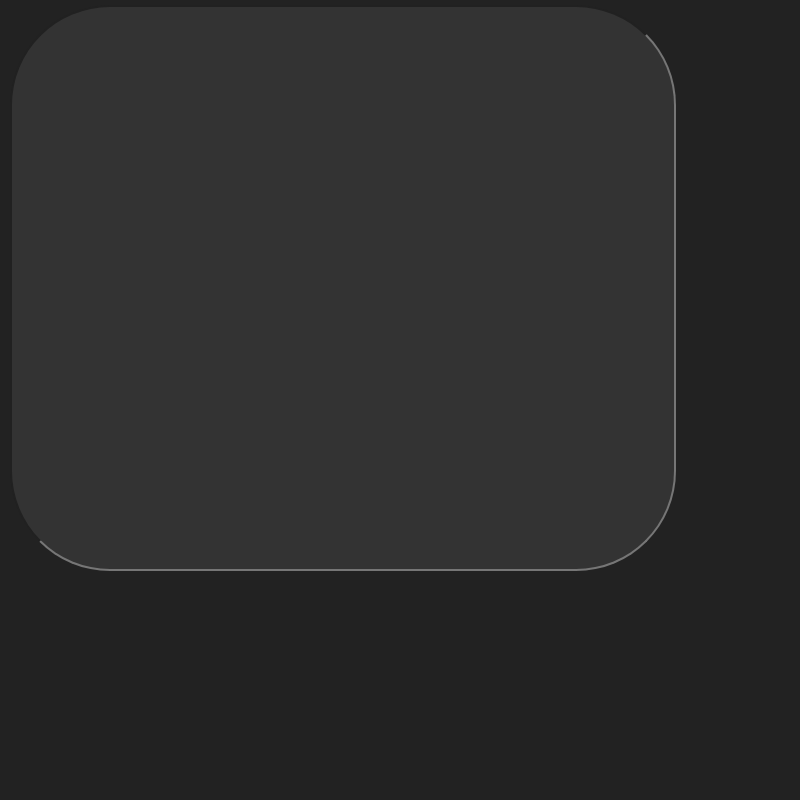
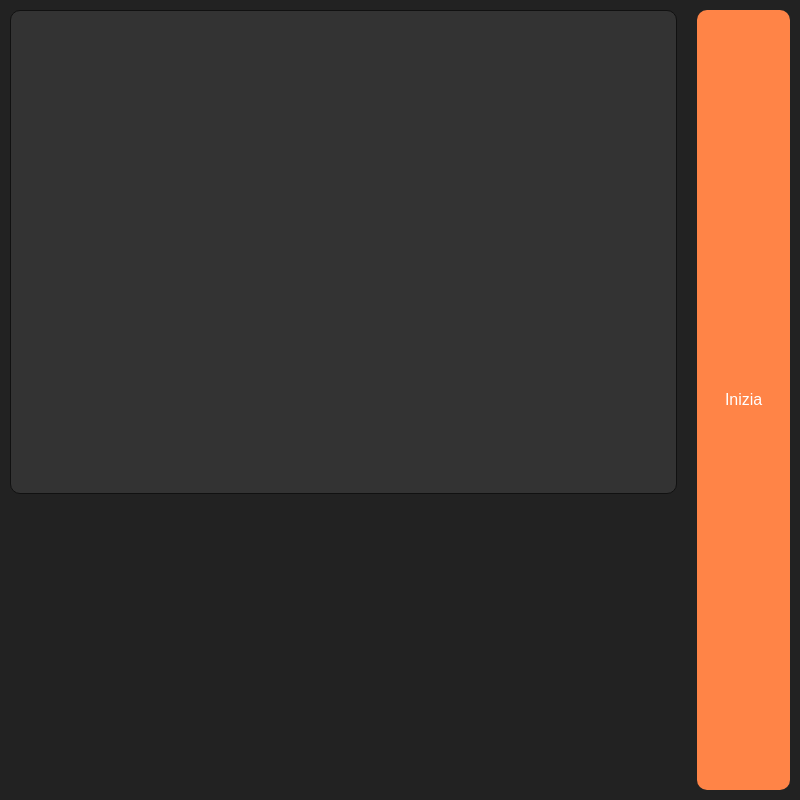
Before and after one commit to MonitoraPA/Minos, an Electron app: page src/gui.html in a window 800 px wide. Drawn offline with Linux system fonts and the light colour scheme.

Commit message:
top bar gui

```diff
--- a/src/gui.html
+++ b/src/gui.html
@@ -17,9 +17,8 @@ conditions of the Hacking License (see licenses/HACK.txt)
 	<body>
 		<div id='bar'>
 			<input type='text' id='url-box'></input>
-			<div id='start-button'></div>
+			<button id='start-button'>Inizia</button>
 		</div>
 	</body>
 
-
 </html>
--- a/src/index.js
+++ b/src/index.js
@@ -41,11 +41,11 @@ const createWindow = () => {
 	mainWindow.webContents.session.setSpellCheckerEnabled(false);
 	const topView = new BrowserView();
 	topView.webContents.loadFile('src/gui.html');
-	topView.setBounds({ x: 0, y: 0, width: 800, height: 60 });
+	topView.setBounds({ x: 0, y: 0, width: 800, height: 50 });
 	topView.setAutoResize({ width: true });
 	const mainView = new BrowserView();
 	mainView.webContents.loadURL('https://electronjs.org');
-	mainView.setBounds({ x: 0, y: 60, width: 800, height: 600 });
+	mainView.setBounds({ x: 0, y: 50, width: 800, height: 600 });
 	mainView.setAutoResize({ width: true, height: true });
 	mainWindow.addBrowserView(topView);
 	mainWindow.addBrowserView(mainView);
--- a/src/style.css
+++ b/src/style.css
@@ -11,7 +11,13 @@
 	--bar-bg: #222222;
 	--url-bg: #333333;
 	--url-color: #cccccc;
-	--url-border: #111111;
+	--url-border-normal: #111111;
+	--url-border-light: #555555;
+	--button-bg-normal: #FF8447;
+	--button-bg-dark: #e8773d;
+	--button-bg-darkest: #d95a33;
+	--border-radius: 10px;
+	--button-font-size: 16px;
 }
 
 body {
@@ -20,18 +26,49 @@ body {
 }
 
 #bar {
+	display: grid;
+	column-gap: 10px;
+	grid-template-columns: 6fr 1fr;
 	background-color: var(--bar-bg);
 	height: 100vh;
 }
 
 #url-box {
-	margin-top: 5px;
-	font-size: 20px;
-	border-radius: 100px;
-	width: 80vw;
-	height: 70vh;
+	border: 1px solid var(--url-border-normal);
+	margin-top: 10px;
+	margin-left: 10px;
+	margin-bottom: 10px;
+	font-size: 18px;
+	border-radius: var(--border-radius);
+	height: 60vh;
 	background-color: var(--url-bg);
-	padding-left: 20px;
-	margin-left: 10px;
+	padding-left: 10px;
 	text-decoration: none;
+	color: var(--url-color);
 }
+
+#url-box:focus {
+	border: 1px solid var(--url-border-light);
+	outline: unset; /* disable orange outline when input is selected */
+}
+
+#start-button {
+	margin: 10px;
+	background-color: var(--button-bg-normal);
+	color: white;
+	padding: 2px;
+	border-radius: var(--border-radius);
+	border-width: 0px;
+	font-size: var(--button-font-size);
+	text-decoration: bold;
+}
+
+#start-button:hover {
+	background-color: var(--button-bg-dark);
+	cursor: pointer;
+}
+
+#start-button:active {
+	background-color: var(--button-bg-darkest);
+	cursor: pointer;
+}
```
